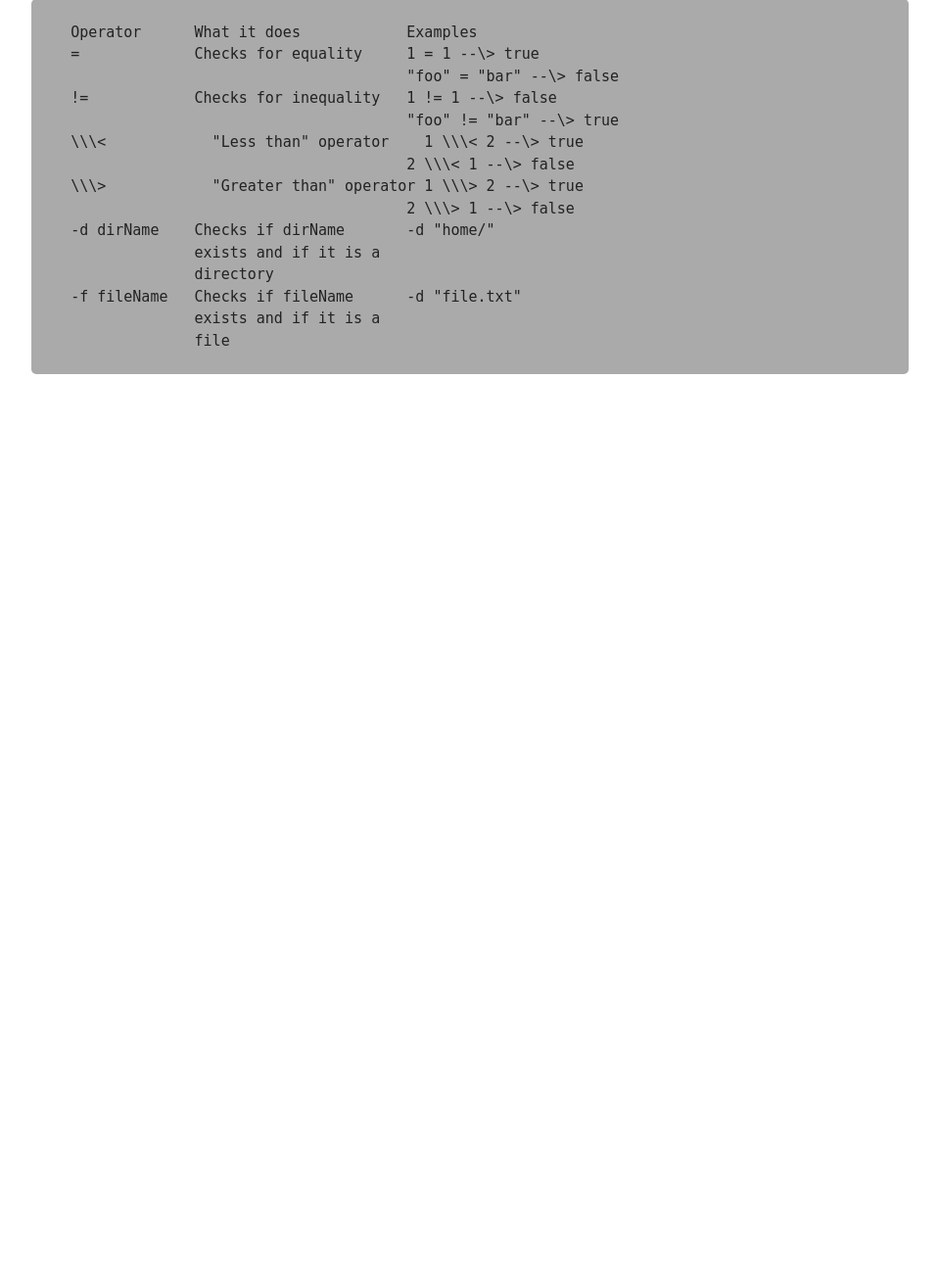
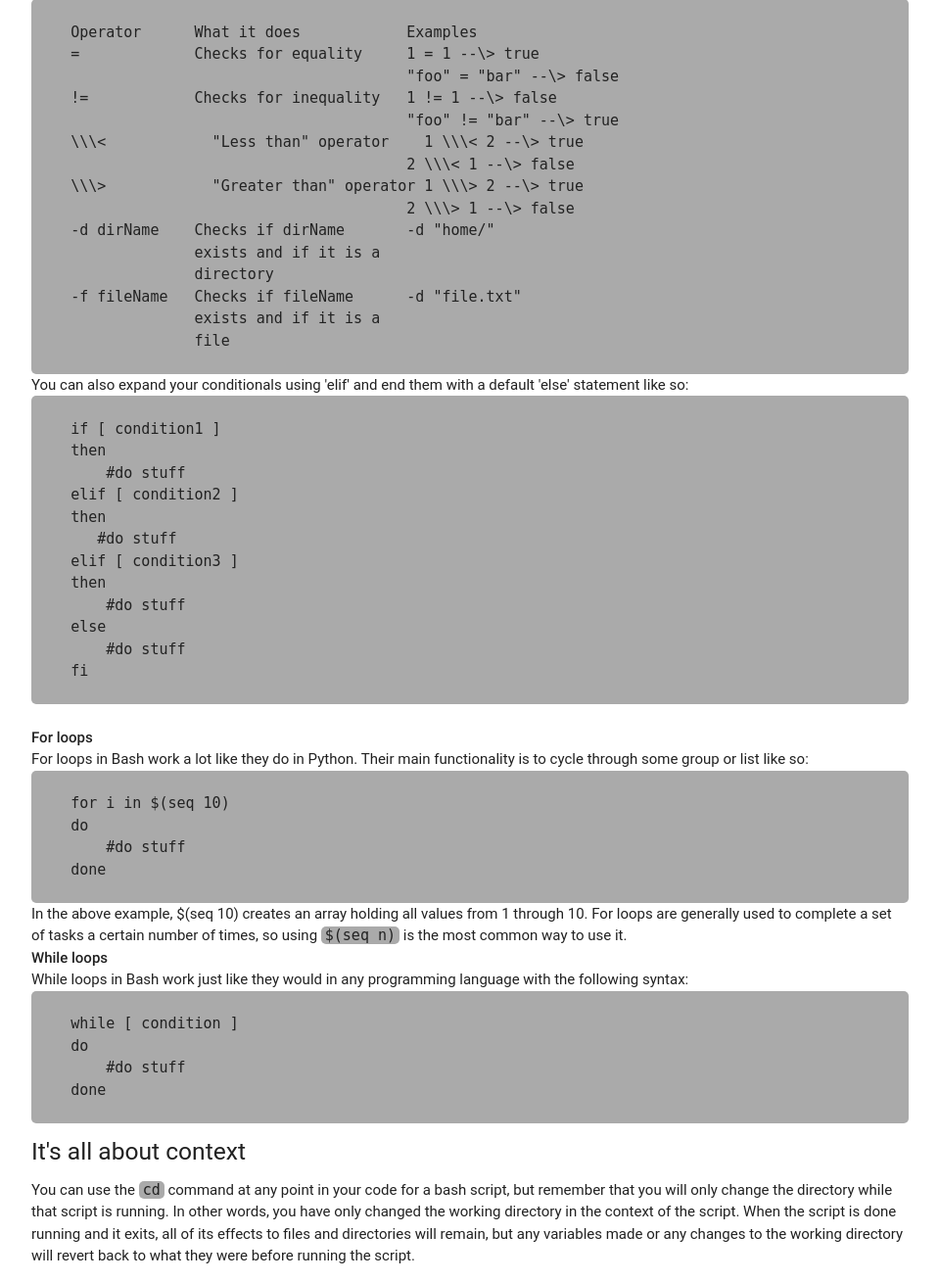
Before and after one commit to StuyCSDojo/dojo-website, a Flask app: template app/templates/tutorials/src/bash.html in a window 1280 px wide. Shown: the part 2239-3548 px from the top of the page at 98% size, without its empty margins (160-1119 px from the left). Before the commit the page ends 2621 px from the top, so only its background shows below. Run offline with Flask 2, Linux system fonts and the light colour scheme; the template is opened without the code that fills it, so the values that code supplies are empty; some libraries are stand-ins or nearby versions; some web fonts are replaced.

Commit message:
bash tutorial completed

```diff
--- a/app/templates/resources.html
+++ b/app/templates/resources.html
@@ -35,7 +35,7 @@
             <li><a href='/tutorials/install_ubuntu.htmlc'>Installing Ubuntu<span class='newc badge'>new</span></a></li>
             <li><a href='#'>Dual Boot Linux and Windows<span class='unfinished badge'>unfinished</span></a></li>
             <li><a href='/tutorials/terminal.htmlc'>How to use the Terminal<span class='newc badge'>new</span></a></li>
-            <li><a href='#'>How to use Bash<span class='unfinished badge'>new</span></a></li>
+            <li><a href='/tutorials/bash.htmlc'>How to use Bash<span class='unfinished badge'>new</span></a></li>
 	    <br>
 	    <li><b>Software and Tools</b></li>
 	    <div class='divider'></div>
--- a/app/templates/tutorials/src/bash.html
+++ b/app/templates/tutorials/src/bash.html
@@ -120,5 +120,42 @@
                   exists and if it is a
                   file
   </codeblock>
+  You can also expand your conditionals using 'elif' and end them with a default 'else' statement like so:
+  <codeblock>
+    if [ condition1 ]
+    then
+        #do stuff
+    elif [ condition2 ]
+    then
+       #do stuff
+    elif [ condition3 ]
+    then
+        #do stuff
+    else
+        #do stuff
+    fi
+  </codeblock>
+  <br>
+  <strong> For loops </strong><br>
+  For loops in Bash work a lot like they do in Python. Their main functionality is to cycle through some group or list like so:
+  <codeblock>
+    for i in $(seq 10)
+    do
+        #do stuff
+    done
+  </codeblock>
+  In the above example, $(seq 10) creates an array holding all values from 1 through 10. For loops are generally used to complete a set of tasks a certain number of times, so using <code>$(seq n)</code> is the most common way to use it.<br>
+  <strong> While loops </strong><br>
+  While loops in Bash work just like they would in any programming language with the following syntax:
+  <codeblock>
+    while [ condition ]
+    do
+        #do stuff
+    done
+  </codeblock>
+</p>
+<h5>It's all about context</h5>
+<p>
+  You can use the <code>cd</code> command at any point in your code for a bash script, but remember that you will only change the directory while that script is running. In other words, you have only changed the working directory in the context of the script. When the script is done running and it exits, all of its effects to files and directories will remain, but any variables made or any changes to the working directory will revert back to what they were before running the script.
 </p>
 {% endblock %}
```
Also changed, not shown: 1 other file.
